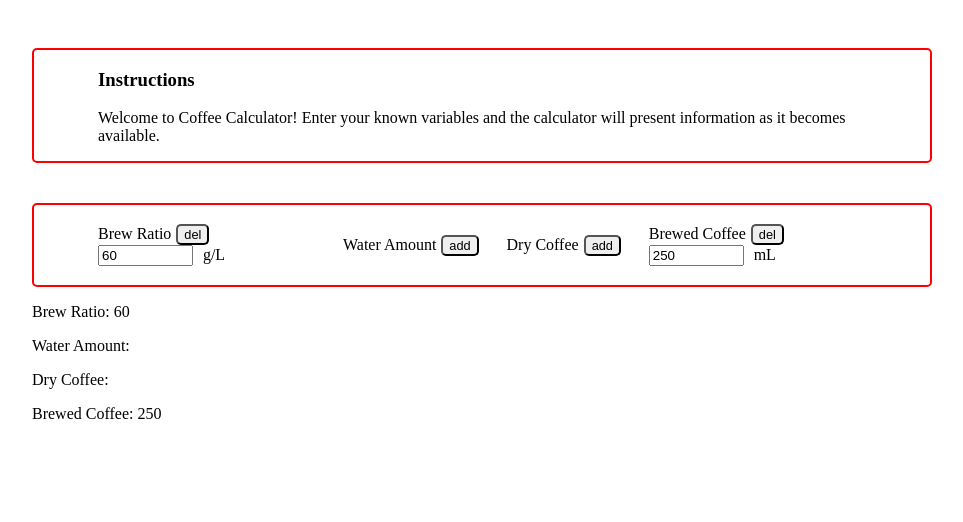
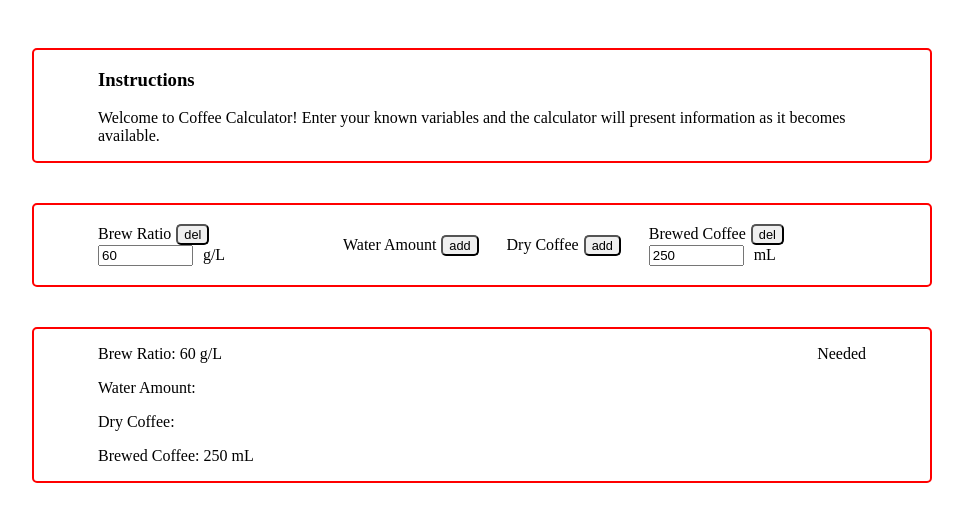
Before and after one commit to spark-c/coffee-calculator, a React app: page / in a window 1280 px wide. Shown: the whole page, without its empty margins (158-1121 px from the left). Built offline with nearby package versions, Linux system fonts and the light colour scheme.

Commit message:
added results vs needed sections in calculator bar

```diff
--- a/src/components/Calculator.js
+++ b/src/components/Calculator.js
@@ -19,13 +19,21 @@ const calcBrewedCoffee = (water, dryCoffee) => {
 
 
 const Calculator = ({ params }) => {
-    const values = params.map(param => {
-        return <p key={param.label}>{param.label}: {param.value}</p>;
+
+
+
+    const renderedValues = params.map(param => {
+        return <p key={param.label}>{param.label}: {param.value} {param.value? param.unit:null}</p>;
     });
 
     return (
-        <div className="calculator">
-            {values}
+        <div className="calculator bar">
+            <div className="results">
+                {renderedValues}
+            </div>
+            <div className="needed">
+                Needed
+            </div>
         </div>
     );
 };
--- a/src/components/stylesheet.css
+++ b/src/components/stylesheet.css
@@ -11,6 +11,15 @@
     min-height: 10vh;
     border: 2px solid red;
     border-radius: 5px;
+}
+
+.calculator {
+    display: flex;
+    justify-content: space-between;
+}
+
+.needed {
+    margin-top: 1em;
 }
 
 .var-bar {
```
